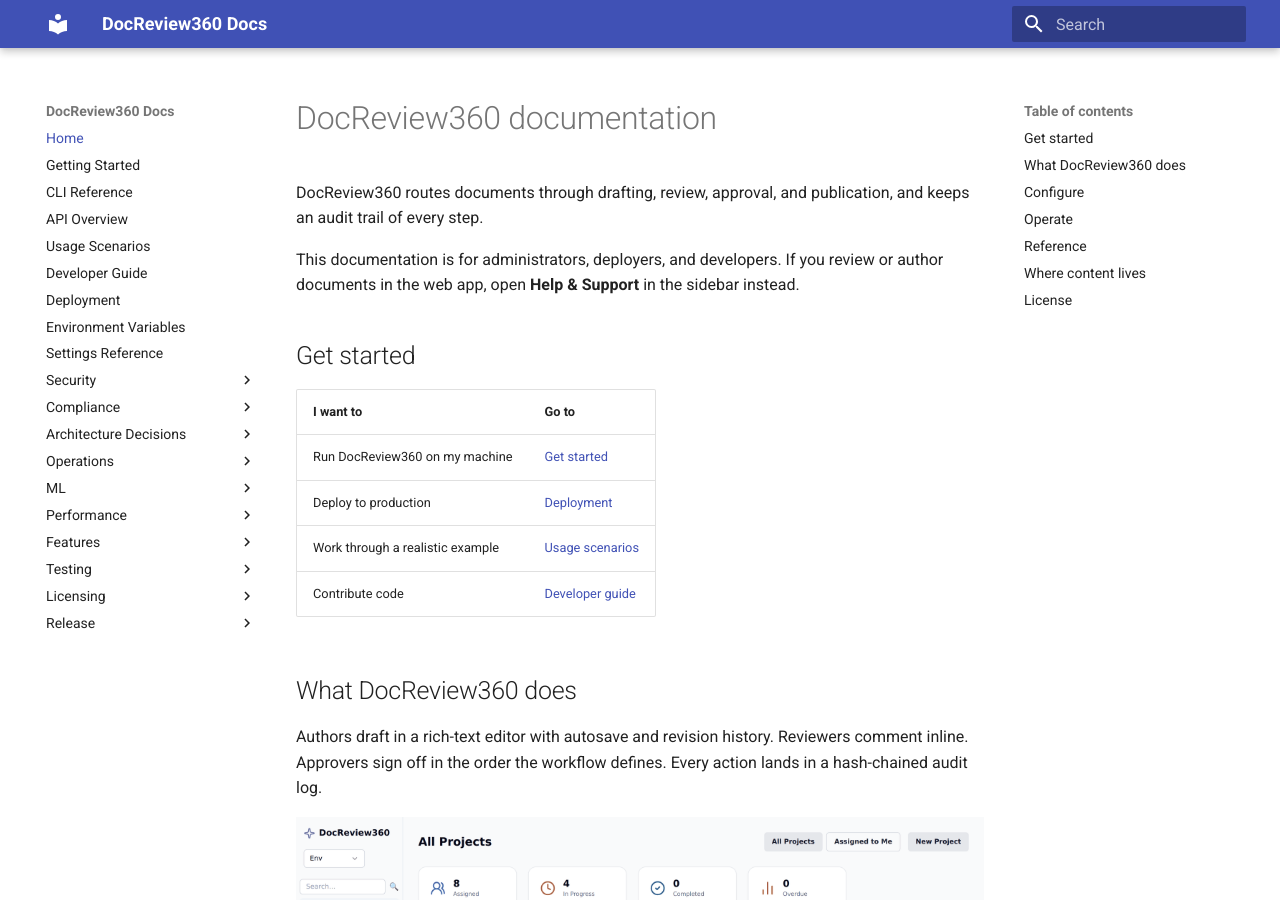
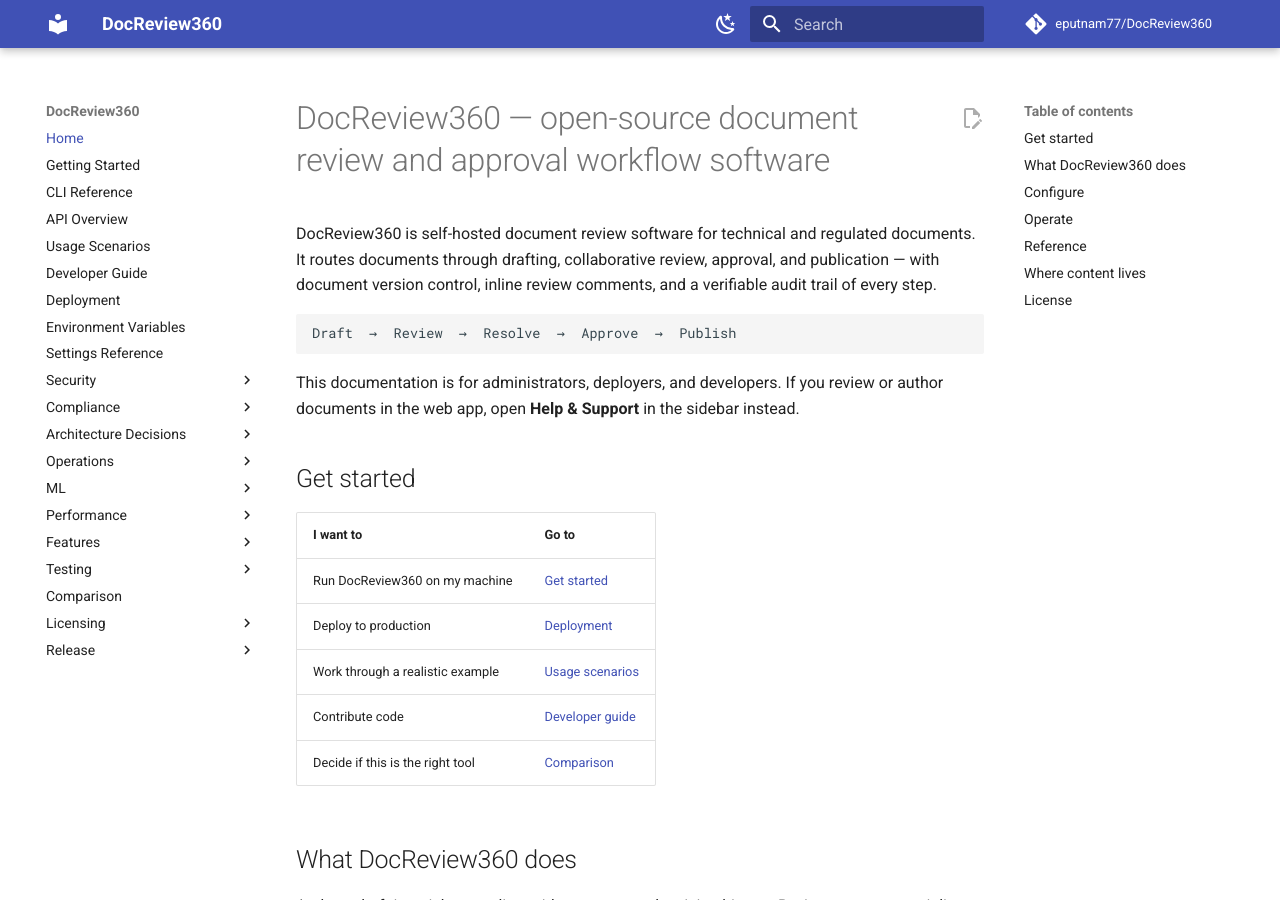
Before and after one commit to eputnam77/DocReview360, an MkDocs documentation site: the page built from docs/index.md, in a window 1280 px wide and 900 px high. Built offline with MkDocs 1.6.1 and Material for MkDocs 9.7.7, drawn with Linux system fonts in a browser that asks for light colours; comment, search, counter and statistics services are not loaded; some of the changed text lies outside the part shown.

Commit message:
docs: make DocReview360 discoverable as document review software
The repository and package metadata undersold the project relative to what
it actually does, which made it hard to find and hard to categorize.

- README: lead with the product category, add badges, and add a "Why
  DocReview360" table covering review, approval workflow, version control,
  audit trail, quality checks, and self-hosting.
- pyproject: replace the vague description, expand keywords from 5 to 15,
  add Framework/Environment/Audience/Topic classifiers, and point Homepage
  and Documentation at the docs site.
- mkdocs: add site_description, repo/edit links, search, and a light/dark
  palette; the config was never published, so add a Pages deploy workflow.
- docs/comparison.md: position SimpleDocReview and DocReview360 as a
  product family rather than competitors, and be explicit about maturity
  versus established commercial systems.
- scripts/set-repo-metadata.sh: set the GitHub description, homepage, and
  topics, which live in repo settings and cannot be committed.

Co-Authored-By: Claude Opus 5 <noreply@anthropic.com>
Claude-Session: https://claude.ai/code/session_0141eYTKDm6wsk6z9jztzBTH

````diff
--- a/docs/index.md
+++ b/docs/index.md
@@ -1,6 +1,10 @@
-# DocReview360 documentation
+# DocReview360 — open-source document review and approval workflow software
 
-DocReview360 routes documents through drafting, review, approval, and publication, and keeps an audit trail of every step.
+DocReview360 is self-hosted document review software for technical and regulated documents. It routes documents through drafting, collaborative review, approval, and publication — with document version control, inline review comments, and a verifiable audit trail of every step.
+
+```
+Draft  →  Review  →  Resolve  →  Approve  →  Publish
+```
 
 This documentation is for administrators, deployers, and developers. If you review or author documents in the web app, open **Help & Support** in the sidebar instead.
 
@@ -12,6 +16,7 @@ This documentation is for administrators, deployers, and developers. If you revi
 | Deploy to production | [Deployment](deployment.md) |
 | Work through a realistic example | [Usage scenarios](scenarios.md) |
 | Contribute code | [Developer guide](developer.md) |
+| Decide if this is the right tool | [Comparison](comparison.md) |
 
 ## What DocReview360 does
 
--- a/mkdocs.yml
+++ b/mkdocs.yml
@@ -1,5 +1,14 @@
-site_name: DocReview360 Docs
+site_name: DocReview360
 site_url: https://eputnam77.github.io/DocReview360/
+site_description: >-
+  DocReview360 is open-source, self-hosted document review and approval workflow
+  software. Route documents through drafting, review, approval, and publication
+  with version control, inline comments, and a verifiable audit trail.
+site_author: Eric Putnam
+repo_url: https://github.com/eputnam77/DocReview360
+repo_name: eputnam77/DocReview360
+edit_uri: edit/main/docs/
+copyright: Released under the MIT License.
 nav:
   - Home: index.md
   - Getting Started: getting_started.md
@@ -61,6 +70,7 @@ nav:
       - Test Determinism: test_determinism.md
       - Manual Admin Scenario: manual-testing/admin-project-scenario.md
       - E2E API CLI QA Runbook: manual-testing/e2e-api-cli-qa-runbook.md
+  - Comparison: comparison.md
   - Licensing:
       - Licenses: licenses.md
       - Licenses Report: licenses-report.md
@@ -71,3 +81,26 @@ nav:
 docs_dir: docs
 theme:
   name: material
+  features:
+    - navigation.instant
+    - navigation.top
+    - search.suggest
+    - content.action.edit
+  palette:
+    - media: "(prefers-color-scheme: light)"
+      scheme: default
+      toggle:
+        icon: material/weather-night
+        name: Switch to dark mode
+    - media: "(prefers-color-scheme: dark)"
+      scheme: slate
+      toggle:
+        icon: material/weather-sunny
+        name: Switch to light mode
+plugins:
+  - search
+markdown_extensions:
+  - admonition
+  - tables
+  - toc:
+      permalink: true
````
Also changed, not shown: README.md (+32 -2 lines), docs/comparison.md (added, +56 -0 lines), pyproject.toml (+21 -4 lines), 2 other files.
